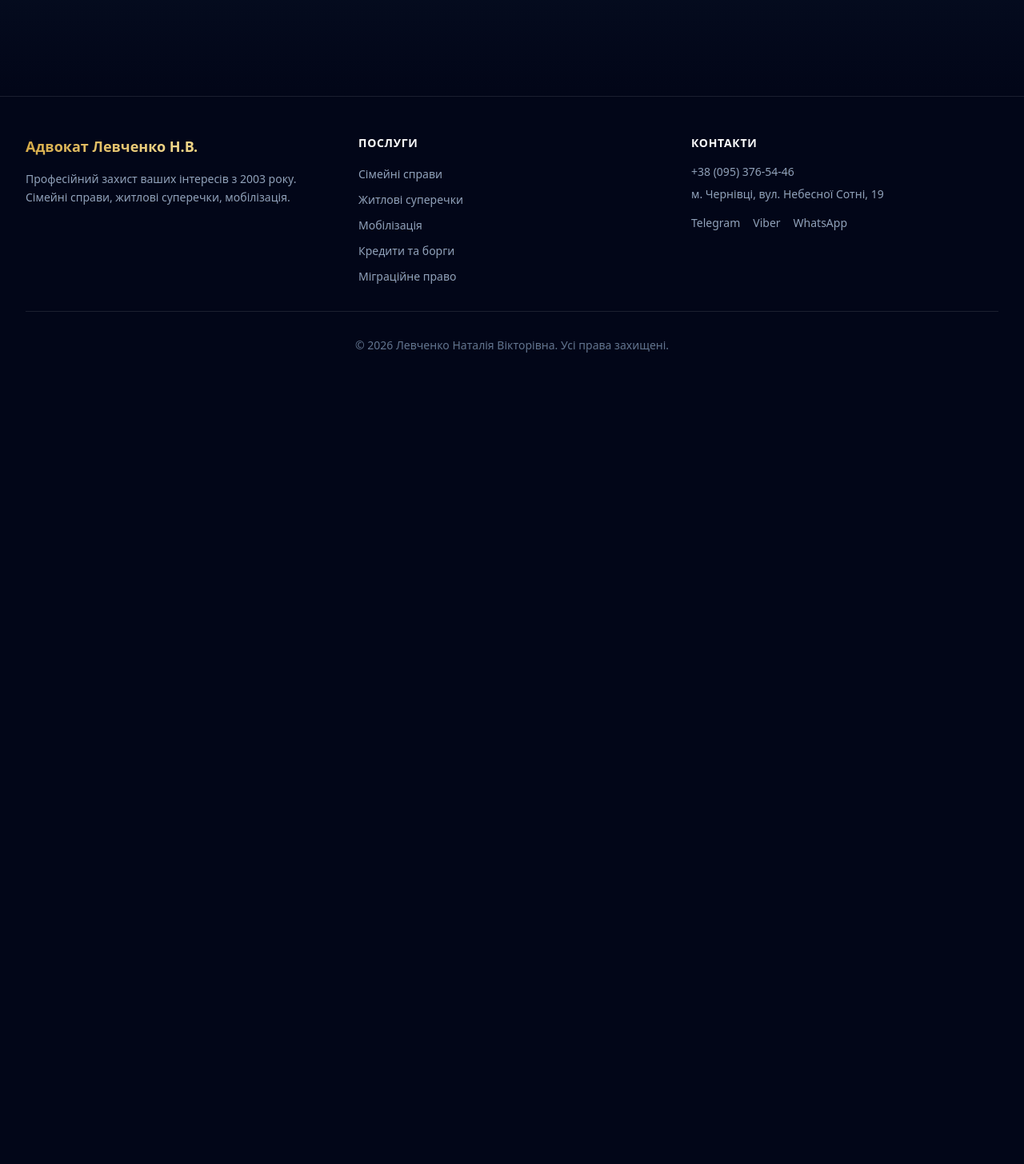
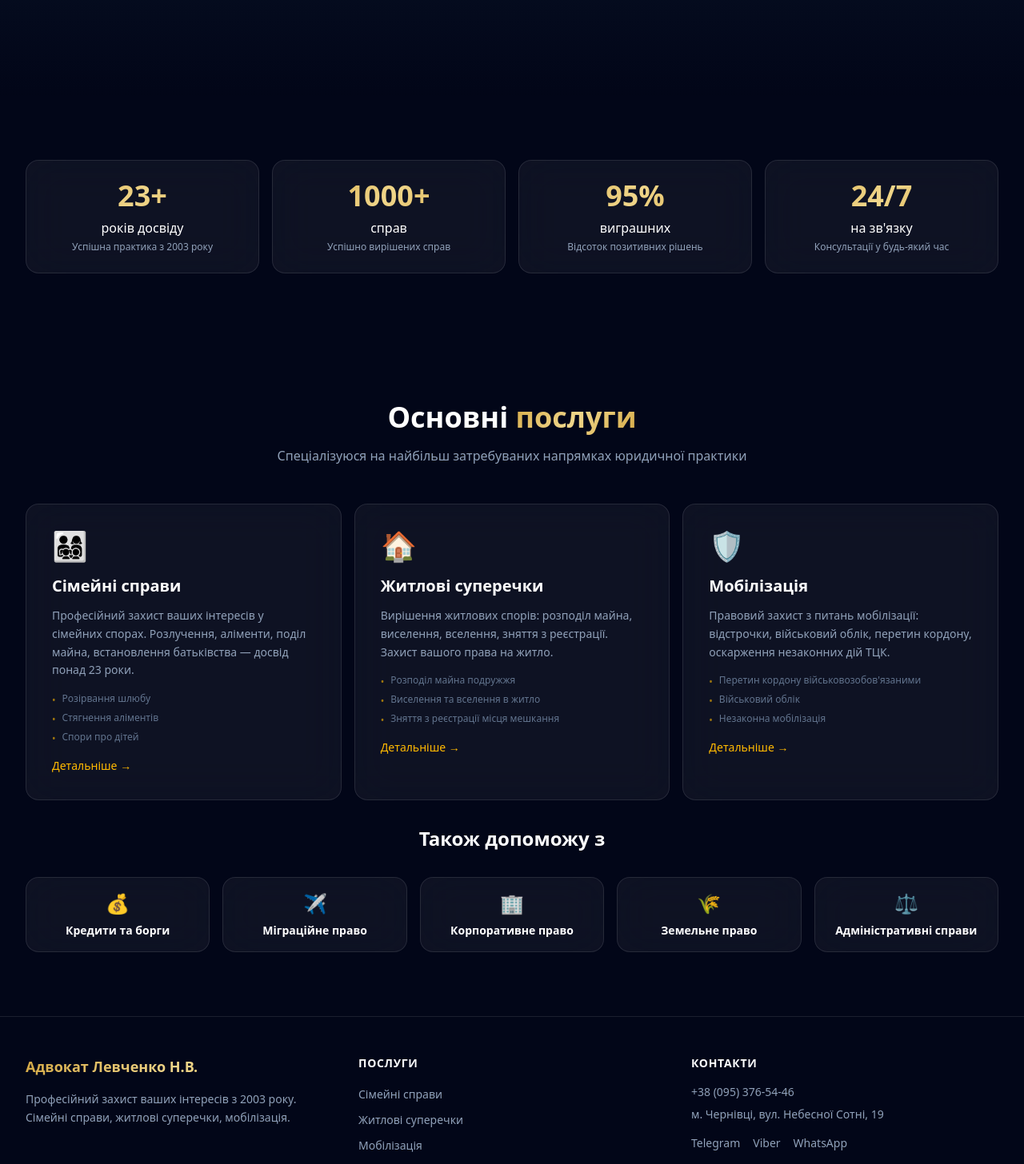
Before and after one commit to JackFromMars/advokat-site, a Next.js app: page / in a window 1280 px wide. Shown: the part 680-2136 px from the top of the page at 80% size. Before the commit the page ends 1170 px from the top, so only its background shows below. Built offline with nearby package versions, Linux system fonts and the light colour scheme; no server answers.

Commit message:
feat: add Stats and ServicesGrid bento components

```diff
--- a/src/app/page.tsx
+++ b/src/app/page.tsx
@@ -1,9 +1,13 @@
 import Hero from "@/components/Hero";
+import Stats from "@/components/Stats";
+import ServicesGrid from "@/components/ServicesGrid";
 
 export default function Home() {
   return (
     <>
       <Hero />
+      <Stats />
+      <ServicesGrid />
     </>
   );
 }
--- /dev/null
+++ b/src/components/ServicesGrid.tsx
@@ -0,0 +1,72 @@
+import Link from "next/link";
+import { primaryServices, secondaryServices } from "@/data/services";
+
+export default function ServicesGrid() {
+  return (
+    <section id="services" className="py-16 md:py-20">
+      <div className="max-w-7xl mx-auto px-4 sm:px-6 lg:px-8">
+        <div className="text-center mb-12">
+          <h2 className="text-3xl md:text-4xl font-bold text-white mb-4">
+            Основні <span className="gold-gradient">послуги</span>
+          </h2>
+          <p className="text-slate-400 max-w-2xl mx-auto">
+            Спеціалізуюся на найбільш затребуваних напрямках юридичної практики
+          </p>
+        </div>
+
+        <div className="grid grid-cols-1 md:grid-cols-3 gap-4 mb-8">
+          {primaryServices.map((service) => (
+            <Link
+              key={service.slug}
+              href={`/${service.slug}`}
+              className="glass glass-hover p-6 md:p-8 group"
+            >
+              <div className="text-4xl mb-4">{service.icon}</div>
+              <h3 className="text-xl font-bold text-white mb-3 group-hover:text-amber-400 transition-colors">
+                {service.title}
+              </h3>
+              <p className="text-slate-400 text-sm leading-relaxed mb-4">
+                {service.description}
+              </p>
+              <ul className="space-y-1.5">
+                {service.subServices.slice(0, 3).map((sub) => (
+                  <li
+                    key={sub.title}
+                    className="text-xs text-slate-500 flex items-start gap-2"
+                  >
+                    <span className="text-amber-400/60 mt-0.5">•</span>
+                    {sub.title}
+                  </li>
+                ))}
+              </ul>
+              <div className="mt-4 text-amber-400 text-sm font-medium group-hover:translate-x-1 transition-transform">
+                Детальніше →
+              </div>
+            </Link>
+          ))}
+        </div>
+
+        <div className="text-center mb-8">
+          <h3 className="text-xl md:text-2xl font-bold text-white">
+            Також допоможу з
+          </h3>
+        </div>
+
+        <div className="grid grid-cols-1 sm:grid-cols-2 lg:grid-cols-5 gap-4">
+          {secondaryServices.map((service) => (
+            <Link
+              key={service.slug}
+              href={`/${service.slug}`}
+              className="glass glass-hover p-4 group text-center"
+            >
+              <div className="text-2xl mb-2">{service.icon}</div>
+              <h4 className="text-sm font-semibold text-white group-hover:text-amber-400 transition-colors">
+                {service.shortTitle}
+              </h4>
+            </Link>
+          ))}
+        </div>
+      </div>
+    </section>
+  );
+}
--- /dev/null
+++ b/src/components/Stats.tsx
@@ -0,0 +1,28 @@
+import { stats } from "@/data/stats";
+
+export default function Stats() {
+  return (
+    <section className="py-16 md:py-20">
+      <div className="max-w-7xl mx-auto px-4 sm:px-6 lg:px-8">
+        <div className="grid grid-cols-2 lg:grid-cols-4 gap-4">
+          {stats.map((stat) => (
+            <div
+              key={stat.label}
+              className="glass glass-hover p-6 text-center"
+            >
+              <div className="text-3xl md:text-4xl font-bold gold-gradient mb-2">
+                {stat.value}
+              </div>
+              <div className="text-white font-medium text-sm md:text-base">
+                {stat.label}
+              </div>
+              <div className="text-slate-400 text-xs mt-1 hidden md:block">
+                {stat.description}
+              </div>
+            </div>
+          ))}
+        </div>
+      </div>
+    </section>
+  );
+}
```
